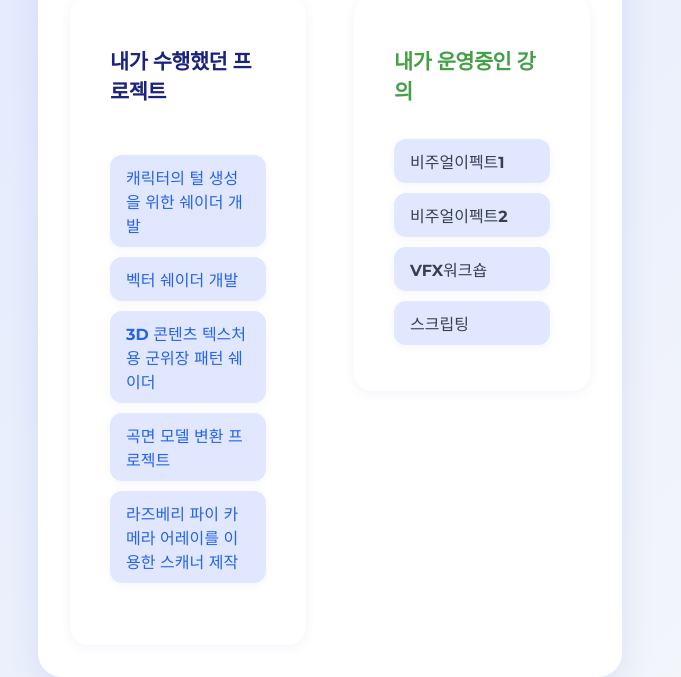
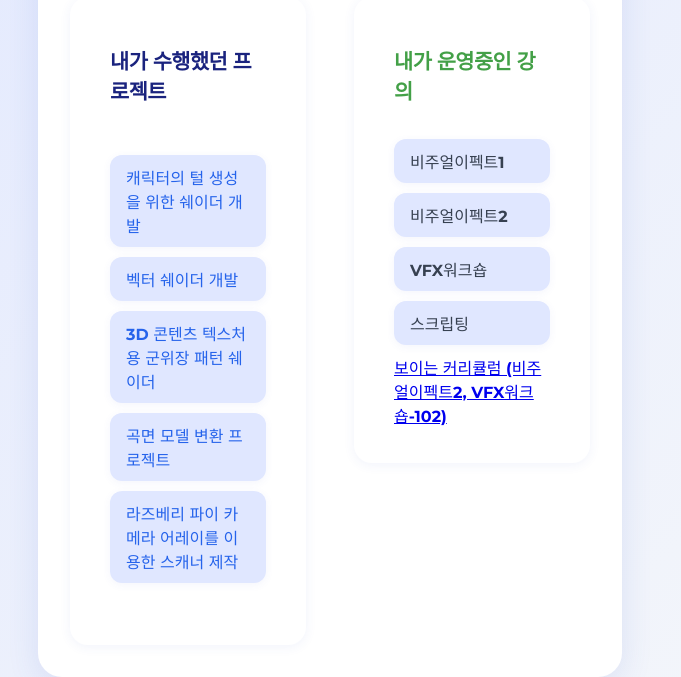
Before and after one commit to cwjho/cwjho.github.io, a plain HTML site: page index.html in a window 1280 px wide. Shown: the part 270-947 px from the top of the page, without its empty margins (310-991 px from the left). Drawn offline with Linux system fonts and the light colour scheme.

Commit message:
index.html
수업 소개 페이지로 링크

```diff
--- a/index.html
+++ b/index.html
@@ -264,6 +264,7 @@
           <li>비주얼이펙트2</li>
           <li>VFX워크숍</li>
           <li>스크립팅</li>
+          <a href="https://ewjho.notion.site/2-VFX-102-2465e208546a801a883df71e40bce434" target="_blank">보이는 커리큘럼 (비주얼이펙트2, VFX워크숍-102)</a>
         </ul>
       </div>
     </div>
```
